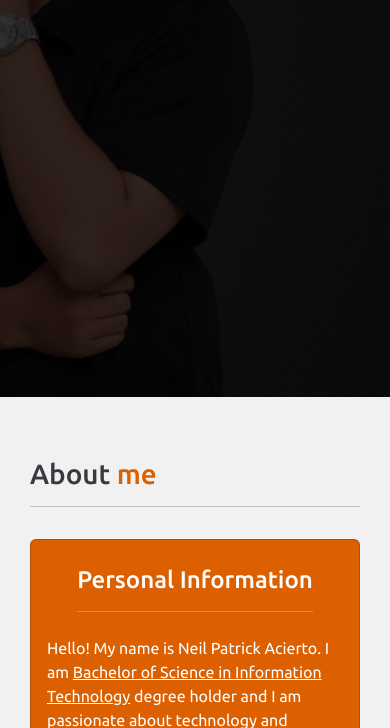
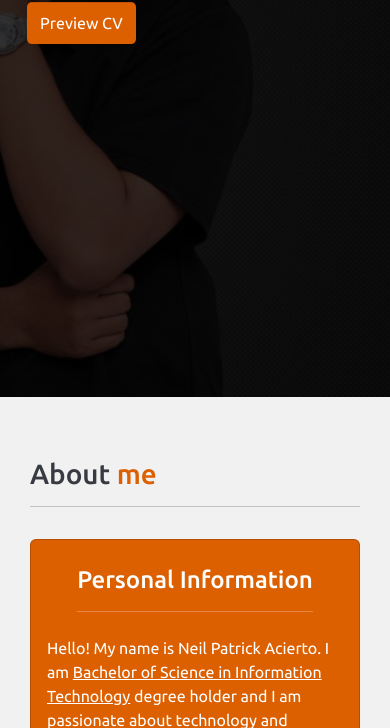
Before and after one commit to Neil1227/PortfolioV2, a plain HTML site: page index.html in a window 390 px wide. Shown: the part 447-1175 px from the top of the page. Drawn offline with nearby package versions, Linux system fonts and the light colour scheme.

Commit message:
Update style.css

```diff
--- a/style.css
+++ b/style.css
@@ -432,7 +432,7 @@ body {
         /* z-index: 1; Ensure the hero section is behind the menu */
     }
 .hero-content{
-  margin-top: 20dvh;
+  margin-top: 30dvh;
   margin-left: 20px;
   margin-right: 20px;
 }
```
